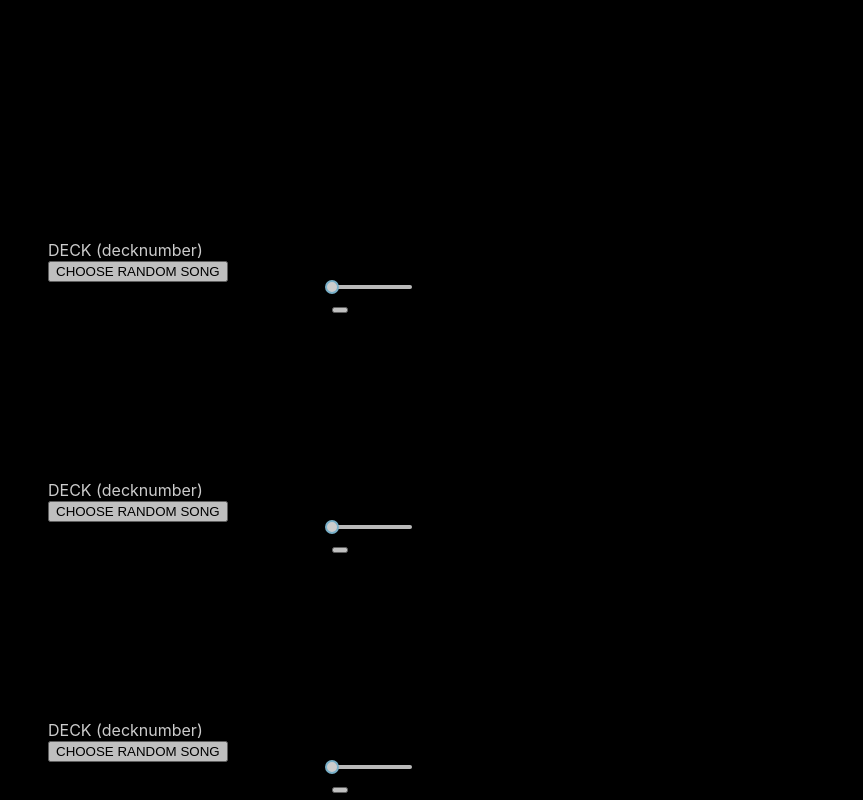
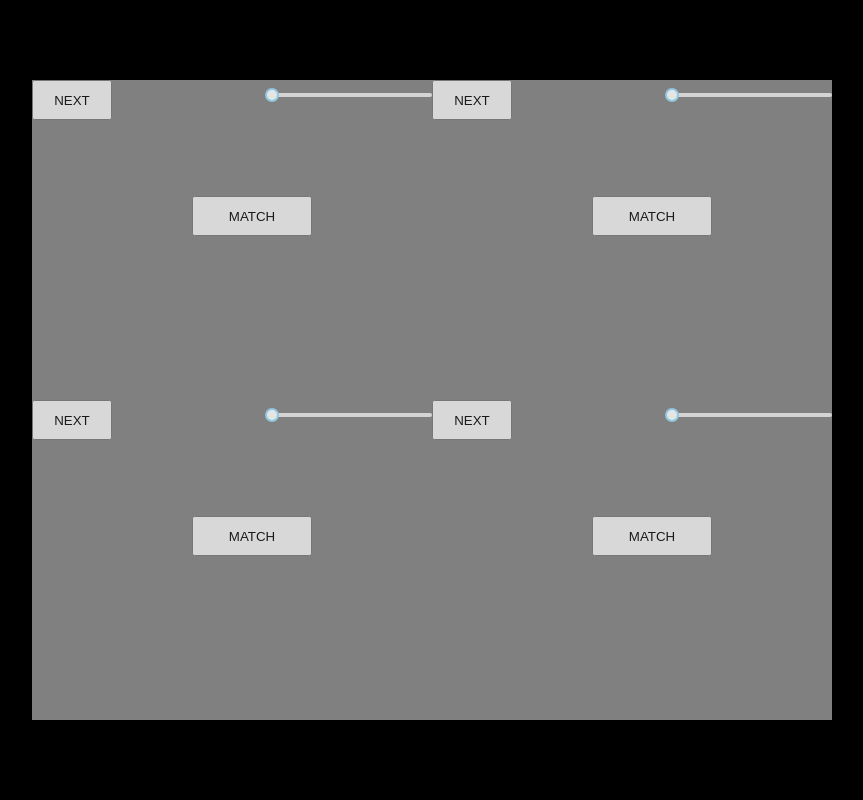
Before and after one commit to louis-ryan/final-project, a React (Create React App) app in the folder my-app/: page / in a window 1280 px wide. Shown: the top 800 px of the page, without its empty margins (208-1071 px from the left). Built offline with nearby package versions, Linux system fonts and the light colour scheme.

Commit message:
Index.js serving blank page

```diff
--- a/my-app/package.json
+++ b/my-app/package.json
@@ -6,6 +6,7 @@
     "@testing-library/jest-dom": "^5.11.6",
     "@testing-library/react": "^11.2.1",
     "@testing-library/user-event": "^12.2.2",
+    "express": "^4.17.1",
     "rc-slider": "^9.6.4",
     "react": "^17.0.1",
     "react-dom": "^17.0.1",
--- a/my-app/src/App.js
+++ b/my-app/src/App.js
@@ -38,6 +38,7 @@ export default class App extends React.Component {
       <>
         <div
           style={{
+            marginTop: "80px",
             width: "100%",
             display: "flex",
             justifyContent: "center",
@@ -48,6 +49,8 @@ export default class App extends React.Component {
               width: "800px",
               display: "flex",
               flexWrap: "wrap",
+
+
             }}
           >
             <Deck
@@ -56,28 +59,28 @@ export default class App extends React.Component {
               getNewSong={() => {
                 this.getNextSong1();
               }}
-            ></Deck>{" "}
+            >A</Deck>{" "}
             <Deck
               key={2}
               videoId={this.state.songList[this.state.songCount1]}
               getNewSong={() => {
                 this.getNextSong1();
               }}
-            ></Deck>{" "}
+            >B</Deck>{" "}
             <Deck
               key={3}
               videoId={this.state.songList[this.state.songCount1]}
               getNewSong={() => {
                 this.getNextSong1();
               }}
-            ></Deck>{" "}
+            >C</Deck>{" "}
             <Deck
               key={4}
               videoId={this.state.songList[this.state.songCount1]}
               getNewSong={() => {
                 this.getNextSong1();
               }}
-            ></Deck>
+            >D</Deck>
             {/* <Deck></Deck>
             <Deck></Deck>
             <Deck></Deck> */}
--- a/my-app/src/Deck.js
+++ b/my-app/src/Deck.js
@@ -33,11 +33,21 @@ export default class Deck extends React.Component {
       <>
         <div
           style={{
-            width: "480px",
-            height: "240px",
+
+            width: "400px",
+            height: "320px",
+            overflow: "hidden",
+            backgroundColor: "grey",
+            borderWidth: "2px",
+            borderColor: "black",
           }}
         >
           <ReactPlayer
+            style={{
+              marginLeft: "-120px",
+              marginBottom: "40px",
+              clipPath: "circle(120px at center)",
+            }}
             loop={true}
             playing={true}
             volume={this.state.volume}
@@ -46,67 +56,63 @@ export default class Deck extends React.Component {
           />
 
           <div
+            className="mixer"
             style={{
               width: "400px",
-              marginTop: "-120px",
-              marginLeft: "16px",
-              position: "absolute",
-              zIndex: "2",
+              height: "240px",
+              marginTop: "-400px",
+              marginLeft: "0px",
+              // position: "absolute",
+              // zIndex: "2",
+
+              opacity: "80%",
             }}
-            id="iframecontent"
           >
             <div
               style={{
-                backgroundColor: "black",
-                opacity: "80%",
-                width: "240px",
+                height: "240px",
                 color: "white",
               }}
             >
-              <div>DECK (decknumber)</div>
-              {/* <div>
-                <div>var-a</div>
-                <div>var-b</div>
-                <div>var-c</div>
-              </div> */}
               <div>
                 <button
+                  style={{
+                    marginTop: "0px",
+                    width: "80px",
+                    height: "40px",
+                  }}
                   onClick={() => {
                     this.props.getNewSong();
                   }}
                 >
-                  CHOOSE RANDOM SONG
+                  NEXT
                 </button>
               </div>
             </div>
-          </div>
-          <div
-            style={{
-              width: "100px",
-              marginTop: "-80px",
-              marginLeft: "300px",
-              position: "absolute",
-              zIndex: "2",
-            }}
-            id="iframecontent"
-          >
             <div
               style={{
-                backgroundColor: "black",
-                opacity: "80%",
-
-                color: "white",
+                height: "80px",
+                marginLeft: "240px",
+                marginTop: "-232px",
               }}
             >
               <Slider
                 style={{
-                  width: "80px",
+                  width: "160px",
                 }}
                 onChange={(value) => {
                   this.setVolume(value / 100);
                 }}
               />
+            </div>
+            <div>
               <button
+                style={{
+                  width: "120px",
+                  height: "40px",
+                  marginLeft: "160px",
+                  marginTop: "28px",
+                }}
                 onMouseDown={() => {
                   this.onClickMatch();
                   console.log("button on value: ", this.state.playback);
@@ -116,7 +122,9 @@ export default class Deck extends React.Component {
 
                   console.log("button off value: ", this.state.playback);
                 }}
-              ></button>
+              >
+                MATCH
+              </button>
             </div>
           </div>
         </div>
```
Also changed, not shown: my-app/index.js (+17 -3 lines).
